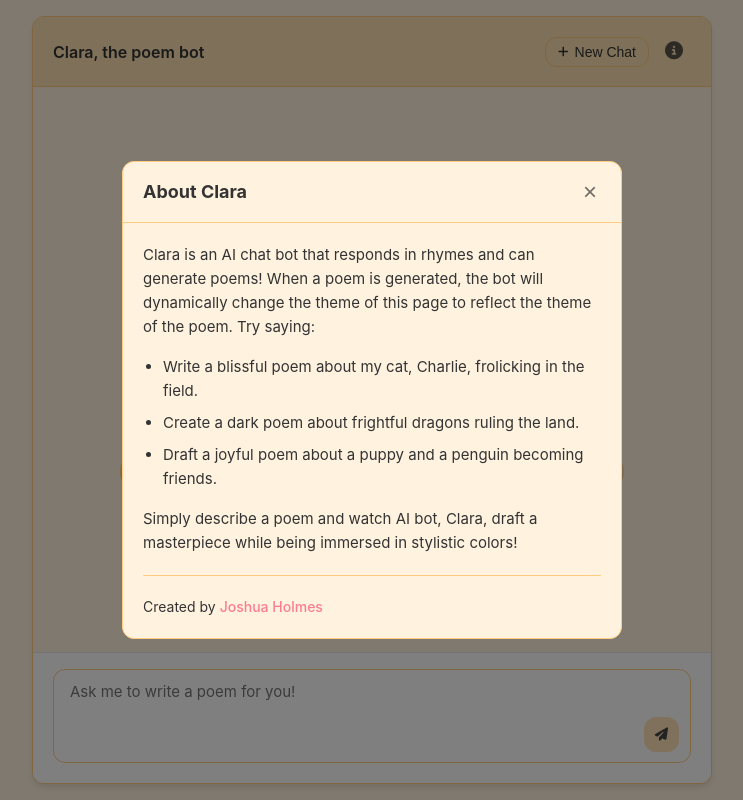
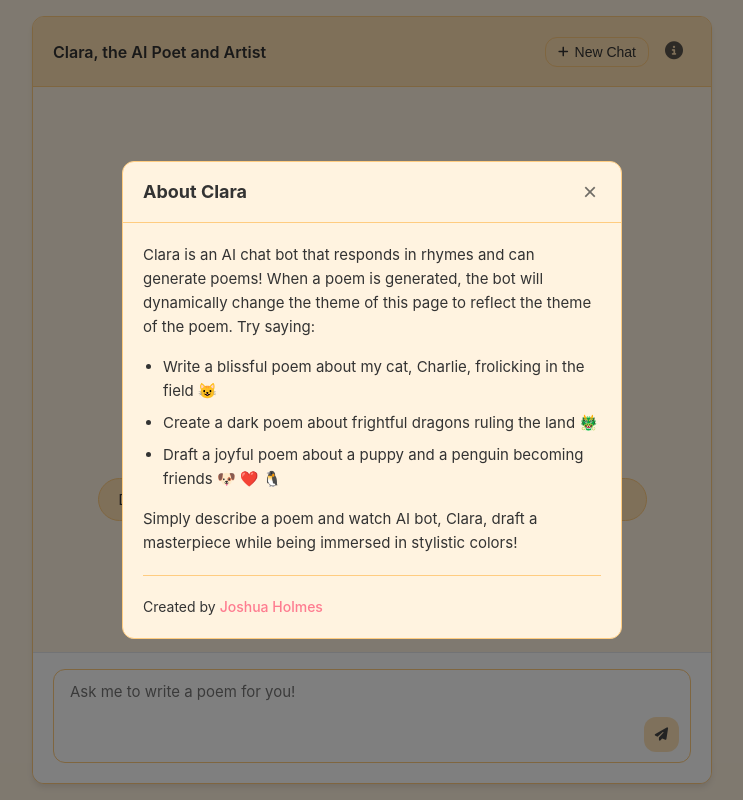
Before and after one commit to joshua-holmes/poetry-bot, a React (Vite) app: page / in a window 1280 px wide. Both pictures are taken after a click on the button 942 px from the left and 51 px from the top of the page. Shown: the whole page, without its empty margins (268-1011 px from the left). Built offline with nearby package versions, Linux system fonts and the light colour scheme.

Commit message:
Use Jotai to store state and setup empty example page

```diff
--- a/package.json
+++ b/package.json
@@ -12,6 +12,7 @@
   "dependencies": {
     "@fortawesome/fontawesome-free": "^6.7.2",
     "font-awesome": "^4.7.0",
+    "jotai": "^2.12.1",
     "react": "^19.0.0",
     "react-dom": "^19.0.0",
     "react-markdown": "^10.0.0"
--- a/src/components/Container.tsx
+++ b/src/components/Container.tsx
@@ -1,29 +1,21 @@
-import { useState } from "react";
 import Footer from "./Footer";
 import Header from "./Header";
 import Messages from "./Messages";
-import { Message } from "../constants";
+import { modalActiveAtom } from "../constants";
 import Modal from "./Modal";
+import { useAtomValue } from "jotai";
 
 function Container() {
-  const [messages, setMessages] = useState<Array<Message>>([]);
-  const [modalActive, setModalActive] = useState<boolean>(false);
-
+  const modalActive = useAtomValue(modalActiveAtom);
   return (
     <>
       <div id="chat-container">
-        <Header setMessages={setMessages} setModalActive={setModalActive} />
-        <Messages
-          messages={messages}
-          setMessages={setMessages}
-        />
-        <Footer
-          messages={messages}
-          setMessages={setMessages}
-        />
+        <Header />
+        <Messages />
+        <Footer />
       </div>
       {
-        modalActive ? <Modal setModalActive={setModalActive}/> : ""
+        modalActive ? <Modal /> : ""
       }
     </>
   );
--- a/src/components/Footer.tsx
+++ b/src/components/Footer.tsx
@@ -1,13 +1,10 @@
-import { ChangeEvent, Dispatch, KeyboardEvent, SetStateAction, useState } from "react";
-import { Message, Role } from "../constants";
+import { ChangeEvent, KeyboardEvent } from "react";
+import { inputFieldAtom, messagesAtom, Role } from "../constants";
+import { useAtom } from "jotai";
 
-export type FooterProps = {
-  messages: Array<Message>;
-  setMessages: Dispatch<SetStateAction<Array<Message>>>;
-}
-
-function Footer({messages, setMessages}: FooterProps) {
-  const [inputField, setInputField] = useState<string>("");
+function Footer() {
+  const [inputField, setInputField] = useAtom(inputFieldAtom);
+  const [messages, setMessages] = useAtom(messagesAtom);
 
   const handleKeyDown = (e: KeyboardEvent<HTMLTextAreaElement>) => {
     if (e.key === "Enter") {
--- a/src/components/Header.tsx
+++ b/src/components/Header.tsx
@@ -1,12 +1,9 @@
-import { Dispatch, SetStateAction } from "react";
-import { Message } from "../constants";
+import { useSetAtom } from "jotai";
+import { messagesAtom, modalActiveAtom } from "../constants";
 
-export type HeaderProps = {
-  setMessages: Dispatch<SetStateAction<Array<Message>>>;
-  setModalActive: Dispatch<SetStateAction<boolean>>;
-}
-
-function Header({setMessages, setModalActive}: HeaderProps) {
+function Header() {
+  const setMessages = useSetAtom(messagesAtom);
+  const setModalActive = useSetAtom(modalActiveAtom);
 
   const handleNewChatClick = () => {
     setMessages([]);
@@ -17,7 +14,7 @@ function Header({setMessages, setModalActive}: HeaderProps) {
 
   return (
     <div id="chat-header">
-      Clara, the poem bot
+      Clara, the AI Poet and Artist
       <div className="header-buttons">
         <button
           id="new-chat-button"
--- a/src/components/Messages.tsx
+++ b/src/components/Messages.tsx
@@ -1,15 +1,12 @@
-import { Dispatch, SetStateAction, useEffect, useRef } from "react";
+import { useEffect, useRef } from "react";
 import EmptyState from "./message_components/EmptyState";
 import ChatMessage from "./message_components/ChatMessage";
-import { Message } from "../constants";
+import { messagesAtom } from "../constants";
+import { useAtom } from "jotai";
 
-export type MessagesProps = {
-  messages: Array<Message>;
-  setMessages: Dispatch<SetStateAction<Array<Message>>>;
-}
-
-function Messages({messages, setMessages}: MessagesProps) {
+function Messages() {
   const messagesEndRef = useRef<HTMLDivElement | null>(null);
+  const [messages, setMessages] = useAtom(messagesAtom);
 
   const scrollToBottom = () => {
     messagesEndRef.current?.scrollIntoView({ behavior: "smooth" });
@@ -24,7 +21,7 @@ function Messages({messages, setMessages}: MessagesProps) {
       { messages.length === 0 ?
         <EmptyState />
         :
-        messages.map(m => <ChatMessage message={m} />)
+        messages.map((m, i) => <ChatMessage key={`message ${i}: ${m.text}`} message={m} />)
       }
       <div ref={messagesEndRef}/>
       </div>
--- a/src/components/Modal.tsx
+++ b/src/components/Modal.tsx
@@ -1,10 +1,9 @@
-import { Dispatch, SetStateAction } from "react";
+import { useSetAtom } from "jotai";
+import { examplePrompts, modalActiveAtom } from "../constants";
 
-export type ModalProps = {
-  setModalActive: Dispatch<SetStateAction<boolean>>;
-}
+function Modal() {
+  const setModalActive = useSetAtom(modalActiveAtom);
 
-function Modal({setModalActive}: ModalProps) {
   const handleClose = () => {
     setModalActive(false);
   }
@@ -21,9 +20,15 @@ function Modal({setModalActive}: ModalProps) {
             Clara is an AI chat bot that responds in rhymes and can generate poems! When a poem is generated, the bot will dynamically change the theme of this page to reflect the theme of the poem. Try saying:
           </p>
           <ul>
-            <li>Write a blissful poem about my cat, Charlie, frolicking in the field.</li>
-            <li>Create a dark poem about frightful dragons ruling the land.</li>
-            <li>Draft a joyful poem about a puppy and a penguin becoming friends.</li>
+            {
+              examplePrompts.map((ex, i) =>
+                <li
+                  key={`info-modal example ${i}: ${ex}`}
+                >
+                  {ex}
+                </li>
+              )
+            }
           </ul>
           <p>
             Simply describe a poem and watch AI bot, Clara, draft a masterpiece while being immersed in stylistic colors!
--- a/src/components/message_components/EmptyState.tsx
+++ b/src/components/message_components/EmptyState.tsx
@@ -1,17 +1,35 @@
+import { useSetAtom } from "jotai";
+import { examplePrompts, inputFieldAtom } from "../../constants";
 
 function EmptyState() {
+  const setInputField = useSetAtom(inputFieldAtom);
+
+  const handleClick = (example: string) => {
+    const textArea = document.getElementById("message-input");
+    if (!textArea) {
+      console.error("Failed to find text area to input text:", example);
+      return;
+    }
+    textArea.textContent = example;
+    setInputField(example);
+  }
 
   return (
     <div className="empty-state">
-      <div className="empty-state-avatar">👨‍🎨</div>
-      <div className="empty-state-greeting">Good morning!</div>
+      <div className="empty-state-avatar">👩‍🎨</div>
+      <div className="empty-state-greeting">Hi, I'm Clara!</div>
       <div className="empty-state-examples">
-        <div className="example-pill">
-          Make it look like a Mario theme 🍄
-        </div>
-        <div className="example-pill">Change to dark mode 🌙</div>
-        <div className="example-pill">Make it calm and peaceful 🌿</div>
-        <div className="example-pill">Make it look like Windows 98 🖥️</div>
+        {
+          examplePrompts.map((ex, i) => (
+            <div
+              key={`empty-state example ${i}: ${ex}`}
+              className="example-pill"
+              onClick={() => handleClick(ex)}
+            >
+              {ex}
+            </div>
+          ))
+        }
       </div>
     </div>
   )
--- a/src/constants.ts
+++ b/src/constants.ts
@@ -1,3 +1,5 @@
+import { atom } from "jotai";
+
 export enum Role {
   USER = "user",
   ASSISTANT = "assistant",
@@ -7,3 +9,13 @@ export type Message = {
   role: Role;
   text: string;
 }
+
+export const examplePrompts = [
+  "Write a blissful poem about my cat, Charlie, frolicking in the field 😺",
+  "Create a dark poem about frightful dragons ruling the land 🐲",
+  "Draft a joyful poem about a puppy and a penguin becoming friends 🐶 ❤️ 🐧",
+];
+
+export const inputFieldAtom = atom<string>("");
+export const messagesAtom = atom<Array<Message>>([]);
+export const modalActiveAtom = atom<boolean>(false);
```
Also changed, not shown: 1 other file (tests, documents, lock files or other folders).
